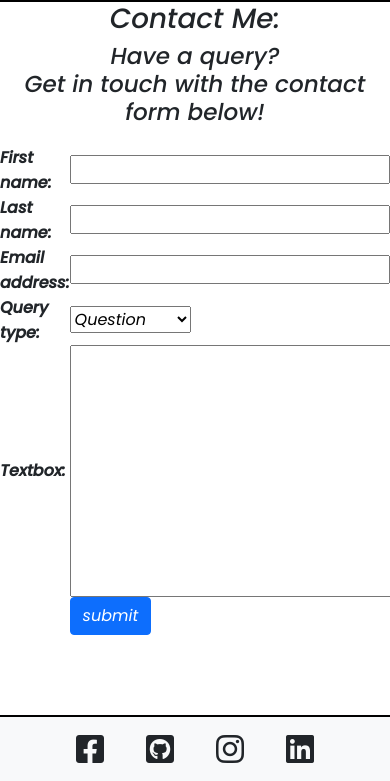
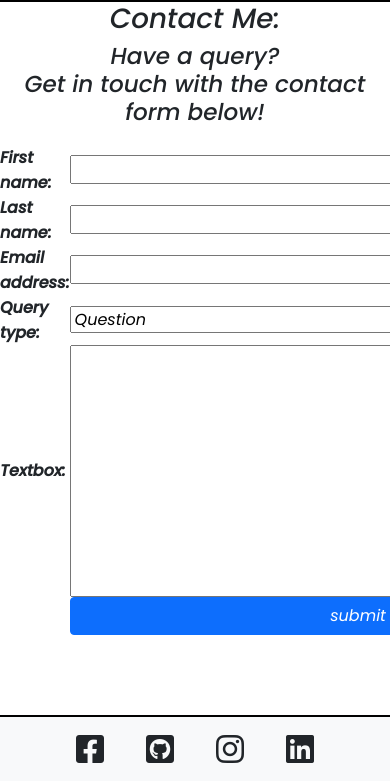
Before and after one commit to Robrowno/rally-blog, a Django app: page /contact in a window 390 px wide; the page is wider, and only the part inside the window is pictured. Shown: the part 63-844 px from the top of that part. Run offline with Django 3.2, Linux system fonts and the light colour scheme; some libraries are stand-ins or nearby versions; some web fonts are replaced.

Commit message:
Make responsiveness adjustments to contact form by adjusting bootstrap classes slightly and applying new css attributes

```diff
--- a/rallyApp/admin.py
+++ b/rallyApp/admin.py
@@ -15,3 +15,4 @@ admin.site.register(Comment)
 @admin.register(Contact)
 class ContactAdmin(admin.ModelAdmin):
     list_display = ('first_name', 'last_name', 'email_address', 'contacted_on')
+    readonly_fields = ('contacted_on',)
--- a/rallyApp/views.py
+++ b/rallyApp/views.py
@@ -20,7 +20,7 @@ def followPage(request):
 def contactPage(request):
 
     """
-    This functio for the contact page checks to see if a form has been posted
+    This function for the contact page checks to see if a form has been posted
     and if all fields in the form have been inputted correctly, it saves it
     and redirects to provide post-submission message.
     """
--- a/static/style/pages/contact.css
+++ b/static/style/pages/contact.css
@@ -8,3 +8,7 @@
     max-width: 50%;
     margin: auto
 }
+
+input, select {
+    width: 100%;
+}
--- a/templates/pages/contact.html
+++ b/templates/pages/contact.html
@@ -14,7 +14,7 @@
 
 {% else %}
 <div class="row g-3">
-    <div class="col-md-5 offset-md-4">
+    <div class="col-md-8 offset-md-4">
 <form action="" enctype="multipart/form-data" method="post" novalidate>
     {% csrf_token %}
     <table>
```
Also changed, not shown: rallyApp/migrations/0001_initial.py, rallyApp/migrations/0002_post_slug.py (deleted).
